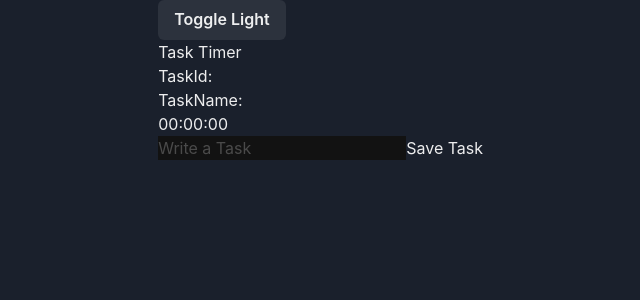
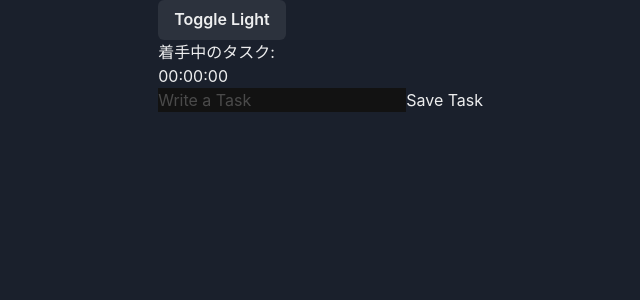
Before and after one commit to yuya-0928/yak-nextjs, a Next.js app: page / in a window 1280 px wide. Shown: the top 300 px of the page, without its empty margins (195-835 px from the left). Built offline with nearby package versions, Linux system fonts and the light colour scheme.

Commit message:
着手中のタスクの表示を調整

```diff
--- a/src/app/components/TaskTimer.tsx
+++ b/src/app/components/TaskTimer.tsx
@@ -4,6 +4,7 @@ import getTask from "../services/indexedDB/getTask";
 import updateTaskElapsedTime from "../services/indexedDB/updateTaskElapsedTime";
 import convertMsTime from "../helper/convertMsTime";
 import { TaskListUpdatedContext } from "../context/TaskListUpdatedContext";
+import { Box, Button, Text } from "@chakra-ui/react";
 
 const TaskTimer = () => {
   const {isRunning, setIsRunning, currentTaskId, setCurrentTaskId, elapsedTime, setElapsedTime} = useContext(TaskTimerContext);
@@ -45,13 +46,11 @@ const TaskTimer = () => {
   }, [currentTaskId, setElapsedTime]);
 
   return (
-    <div>
-      <h1>Task Timer</h1>
-      <p>TaskId: {currentTaskId}</p>
-      <p>TaskName: {currentTaskName}</p>
-      <p>{convertMsTime(elapsedTime)}</p>
-      {isRunning && currentTaskId && (<button onClick={() => handlePause(currentTaskId, elapsedTime)}>Pause</button>)}
-    </div>
+    <Box>
+      <Text>着手中のタスク: {currentTaskName}</Text>
+      <Text>{convertMsTime(elapsedTime)}</Text>
+      {isRunning && currentTaskId && (<Button onClick={() => handlePause(currentTaskId, elapsedTime)}>Pause</Button>)}
+    </Box>
   )
 }
 
```
